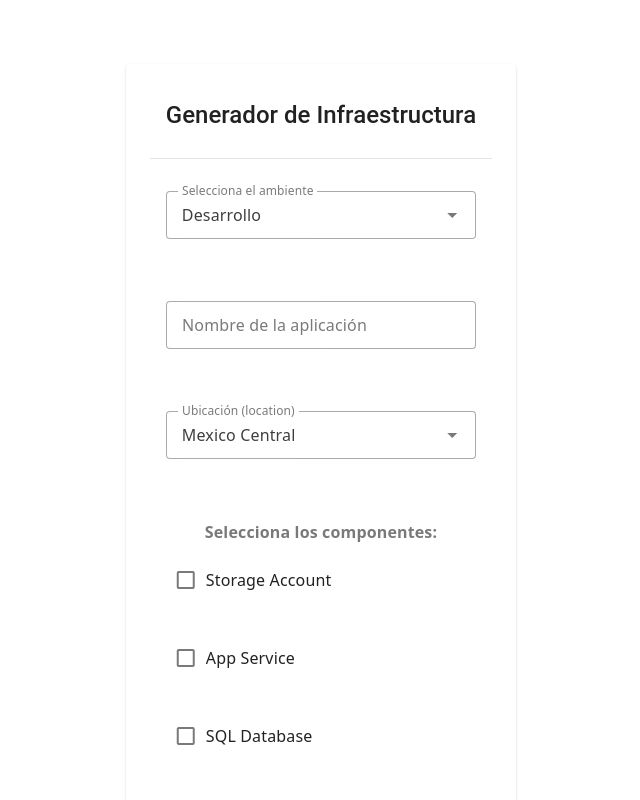
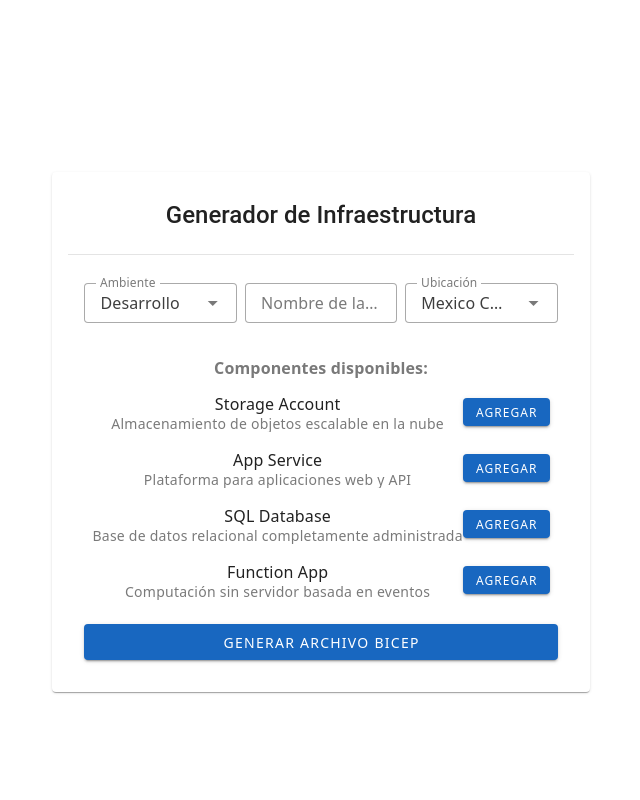
Before and after one commit to vicoscanseco/InfraGen, a Vue app: page / in a window 1280 px wide. Shown: the top 800 px of the page, without its empty margins (319-959 px from the left). Built offline with nearby package versions, Linux system fonts and the light colour scheme.

Commit message:
feat: improve AzureSelector and StorageAccountConfig UI with enhanced layout and validation

```diff
--- a/src/components/AzureSelector.vue
+++ b/src/components/AzureSelector.vue
@@ -1,90 +1,117 @@
 <template>
-  <v-container class="fill-height d-flex flex-column align-center justify-center pa-0" fluid>
-    <v-card class="mx-auto my-8 pa-6" max-width="600">
-      <v-card-title class="text-h5 mb-4 text-center">Generador de Infraestructura</v-card-title>
-      <v-divider class="mb-4" />
+  <v-container class="fill-height d-flex flex-column align-center justify-center pa-2" fluid>
+    <v-card class="mx-auto my-4 pa-4" max-width="800">
+      <v-card-title class="text-h5 mb-3 text-center">Generador de Infraestructura</v-card-title>
+      <v-divider class="mb-3" />
       <v-card-text>
-        <!-- Selector de ambiente -->
-        <v-row>
-          <v-col cols="12">
+        <!-- Campos principales en una fila -->
+        <v-row dense>
+          <v-col cols="12" md="4">
             <v-select
               v-model="selectedEnv"
               :items="environments"
               item-title="label"
               item-value="value"
-              label="Selecciona el ambiente"
-              density="comfortable"
+              label="Ambiente"
+              density="compact"
               variant="outlined"
               required
-              class="mb-4"
             />
           </v-col>
-        </v-row>
-
-        <!-- Campo appName -->
-        <v-row>
-          <v-col cols="12">
+          <v-col cols="12" md="4">
             <v-text-field
               v-model="appName"
               label="Nombre de la aplicación"
-              density="comfortable"
+              density="compact"
               variant="outlined"
               :rules="[v => !!v || 'El nombre de la aplicación es obligatorio']"
               required
-              class="mb-4"
             />
           </v-col>
-        </v-row>
-
-        <!-- Campo location -->
-        <v-row>
-          <v-col cols="12">
+          <v-col cols="12" md="4">
             <v-select
               v-model="location"
               :items="locations"
               item-title="label"
               item-value="value"
-              label="Ubicación (location)"
-              density="comfortable"
+              label="Ubicación"
+              density="compact"
               variant="outlined"
               :rules="[v => !!v || 'La ubicación es obligatoria']"
               required
-              class="mb-4"
             />
           </v-col>
         </v-row>
 
-        <!-- Selección de componentes -->
-        <v-row>
+        <!-- Listado de componentes disponibles -->
+        <v-row dense class="mt-2">
           <v-col cols="12">
-            <v-label class="mb-2 font-weight-bold">Selecciona los componentes:</v-label>
-            <v-selection-control-group v-model="selectedComponents" multiple>
-              <v-checkbox
-                v-for="comp in components"
+            <v-label class="mb-1 font-weight-bold">Componentes disponibles:</v-label>
+            <v-list lines="two" density="compact" class="pa-0">
+              <v-list-item
+                v-for="comp in availableComponents"
                 :key="comp.value"
-                :label="comp.label"
-                :value="comp.value"
-                color="primary"
-              />
-            </v-selection-control-group>
-            <v-alert v-if="errorMsg" type="error" class="mt-4">{{ errorMsg }}</v-alert>
+                :title="comp.label"
+                :subtitle="comp.description"
+                class="px-2"
+              >
+                <template v-slot:append>
+                  <v-btn
+                    color="primary"
+                    size="small"
+                    @click="addComponent(comp)"
+                  >
+                    Agregar
+                  </v-btn>
+                </template>
+              </v-list-item>
+            </v-list>
           </v-col>
         </v-row>
 
-        <!-- Botón y popups de configuración -->
-        <v-row v-for="comp in selectedComponents" :key="comp">
-          <v-col cols="12" class="d-flex align-center">
-            <span class="me-2">{{ components.find(c => c.value === comp)?.label }}</span>
-            <v-btn size="small" color="primary" @click="openConfig(comp)">Configurar</v-btn>
+        <!-- Lista de componentes agregados -->
+        <v-row v-if="configuredComponents.length > 0" dense class="mt-2">
+          <v-col cols="12">
+            <v-label class="mb-1 font-weight-bold">Componentes configurados:</v-label>
+            <v-list lines="two" density="compact" class="pa-0">
+              <v-list-item
+                v-for="(item, index) in configuredComponents"
+                :key="index"
+                :title="item.label"
+                :subtitle="`Nombre: ${item.config.name} | Grupo: ${item.config.resourceGroup}`"
+                class="px-2"
+              >
+                <template v-slot:append>
+                  <v-btn
+                    color="warning"
+                    size="small"
+                    variant="outlined"
+                    @click="editComponent(item, index)"
+                    class="me-1"
+                  >
+                    Editar
+                  </v-btn>
+                  <v-btn
+                    color="error"
+                    size="small"
+                    variant="outlined"
+                    @click="removeComponent(index)"
+                  >
+                    Eliminar
+                  </v-btn>
+                </template>
+              </v-list-item>
+            </v-list>
+            <v-alert v-if="errorMsg" type="error" class="mt-2">{{ errorMsg }}</v-alert>
           </v-col>
         </v-row>
 
         <!-- Botón generar y resultado -->
-        <v-btn class="mt-6" color="primary" @click="generateBicep" block>Generar archivo Bicep</v-btn>
-        <div v-if="bicepContent && !errorMsg" class="bicep-output mt-6">
-          <v-divider class="mb-4" />
+        <v-btn class="mt-4" color="primary" @click="generateBicep" block>Generar archivo Bicep</v-btn>
+        <div v-if="bicepContent && !errorMsg" class="bicep-output mt-4">
+          <v-divider class="mb-3" />
           <div class="text-h6 mb-2">Archivo Bicep generado:</div>
-          <v-sheet color="#f0f4f8" rounded elevation="1" class="pa-4 mb-2">
+          <v-sheet color="#f0f4f8" rounded elevation="1" class="pa-3 mb-2">
             <pre style="white-space: pre-wrap; word-break: break-all;">{{ bicepContent }}</pre>
           </v-sheet>
           <v-btn color="primary" @click="downloadBicep">Descargar Bicep</v-btn>
@@ -93,19 +120,20 @@
     </v-card>
   </v-container>
 
-  <!-- Dialogs de configuración -->
-  <v-dialog v-for="comp in selectedComponents" :key="comp + '-dialog'" v-model="dialogs[comp]" max-width="500">
+  <!-- Dialog de configuración -->
+  <v-dialog v-model="configDialog" max-width="600" persistent>
     <v-card>
-      <v-card-title>Configurar {{ components.find(c => c.value === comp)?.label }}</v-card-title>
-      <v-card-text>
-        <StorageAccountConfig v-if="comp === 'StorageAccount' && componentConfig['StorageAccount']" :config="componentConfig['StorageAccount']" />
-        <AppServiceConfig v-if="comp === 'AppService' && componentConfig['AppService']" :config="componentConfig['AppService']" />
-        <SqlDatabaseConfig v-if="comp === 'SqlDatabase' && componentConfig['SqlDatabase']" :config="componentConfig['SqlDatabase']" />
-        <FunctionAppConfig v-if="comp === 'FunctionApp' && componentConfig['FunctionApp']" :config="componentConfig['FunctionApp']" />
+      <v-card-title class="py-3">Configurar {{ currentComponent?.label }}</v-card-title>
+      <v-card-text class="py-2">
+        <StorageAccountConfig v-if="currentComponent?.value === 'StorageAccount'" :config="currentConfig" />
+        <AppServiceConfig v-if="currentComponent?.value === 'AppService'" :config="currentConfig" />
+        <SqlDatabaseConfig v-if="currentComponent?.value === 'SqlDatabase'" :config="currentConfig" />
+        <FunctionAppConfig v-if="currentComponent?.value === 'FunctionApp'" :config="currentConfig" />
       </v-card-text>
-      <v-card-actions>
+      <v-card-actions class="py-2">
         <v-spacer />
-        <v-btn color="primary" @click="dialogs[comp] = false">Cerrar</v-btn>
+        <v-btn color="secondary" variant="outlined" @click="cancelConfig">Cancelar</v-btn>
+        <v-btn color="primary" @click="saveConfig">Guardar</v-btn>
       </v-card-actions>
     </v-card>
   </v-dialog>
@@ -154,45 +182,105 @@ onMounted(async () => {
   }
 })
 
-const components = [
-  { value: 'StorageAccount', label: 'Storage Account' },
-  { value: 'AppService', label: 'App Service' },
-  { value: 'SqlDatabase', label: 'SQL Database' },
-  { value: 'FunctionApp', label: 'Function App' }
+const availableComponents = [
+  {
+    value: 'StorageAccount',
+    label: 'Storage Account',
+    description: 'Almacenamiento de objetos escalable en la nube'
+  },
+  {
+    value: 'AppService',
+    label: 'App Service',
+    description: 'Plataforma para aplicaciones web y API'
+  },
+  {
+    value: 'SqlDatabase',
+    label: 'SQL Database',
+    description: 'Base de datos relacional completamente administrada'
+  },
+  {
+    value: 'FunctionApp',
+    label: 'Function App',
+    description: 'Computación sin servidor basada en eventos'
+  }
 ]
 
-const selectedComponents = ref([])
+const configuredComponents = ref([])
 const bicepContent = ref('')
-const componentConfig = reactive({})
 const errorMsg = ref('')
-const dialogs = reactive({})
+const configDialog = ref(false)
+const currentComponent = ref(null)
+const currentConfig = ref({})
+const editingIndex = ref(-1)
 
-function openConfig(comp) {
-  dialogs[comp] = true
+function addComponent(component) {
+  currentComponent.value = component
+
+  // Configuración específica por tipo de componente
+  if (component.value === 'StorageAccount') {
+    currentConfig.value = {
+      name: component.value.toLowerCase(),
+      resourceGroup: 'myResourceGroup',
+      sku: 'Standard_LRS',
+      kind: 'StorageV2',
+      accessTier: 'Hot',
+      httpsOnly: true,
+      enableBlobPublicAccess: false
+    }
+  } else {
+    currentConfig.value = {
+      name: component.value.toLowerCase(),
+      resourceGroup: 'myResourceGroup'
+    }
+  }
+
+  editingIndex.value = -1
+  configDialog.value = true
 }
 
-watch(selectedComponents, (newVal) => {
-  // Inicializa la configuración para cada componente seleccionado
-  newVal.forEach(comp => {
-    if (!componentConfig[comp]) {
-      componentConfig[comp] = {
-        name: comp.toLowerCase(),
-        resourceGroup: 'myResourceGroup'
-      }
-    }
-  })
-  // Elimina la configuración de los componentes no seleccionados
-  Object.keys(componentConfig).forEach(key => {
-    if (!newVal.includes(key)) {
-      delete componentConfig[key]
-    }
-  })
-})
+function editComponent(item, index) {
+  currentComponent.value = availableComponents.find(c => c.value === item.value)
+  currentConfig.value = { ...item.config }
+  editingIndex.value = index
+  configDialog.value = true
+}
+
+function removeComponent(index) {
+  configuredComponents.value.splice(index, 1)
+}
+
+function saveConfig() {
+  if (!currentConfig.value.name || !currentConfig.value.resourceGroup) {
+    errorMsg.value = 'Todos los campos son obligatorios.'
+    return
+  }
+
+  const componentData = {
+    value: currentComponent.value.value,
+    label: currentComponent.value.label,
+    config: { ...currentConfig.value }
+  }
+
+  if (editingIndex.value >= 0) {
+    // Editando componente existente
+    configuredComponents.value[editingIndex.value] = componentData
+  } else {
+    // Agregando nuevo componente
+    configuredComponents.value.push(componentData)
+  }
+
+  configDialog.value = false
+  errorMsg.value = ''
+}
+
+function cancelConfig() {
+  configDialog.value = false
+  errorMsg.value = ''
+}
 
 function generateBicep() {
   let content = ''
   errorMsg.value = ''
-  let hasError = false
 
   if (!appName.value) {
     errorMsg.value = 'El nombre de la aplicación es obligatorio.'
@@ -203,39 +291,40 @@ function generateBicep() {
     return
   }
 
-  selectedComponents.value.forEach(comp => {
-    const cfg = componentConfig[comp]
-    if (!cfg || !cfg.name || !cfg.resourceGroup) {
-      hasError = true
-    }
-  })
-
-  if (hasError || selectedComponents.value.length === 0) {
+  if (configuredComponents.value.length === 0) {
     bicepContent.value = ''
-    errorMsg.value = 'Completa todos los campos de nombre y grupo de recursos para cada componente.'
+    errorMsg.value = 'Agrega al menos un componente para generar el archivo Bicep.'
     return
   }
 
-  selectedComponents.value.forEach(comp => {
-    const cfg = componentConfig[comp]
-    if (comp === 'StorageAccount') {
-      content += `resource storageAccount 'Microsoft.Storage/storageAccounts@2022-09-01' = {
+  configuredComponents.value.forEach(item => {
+    const cfg = item.config
+    if (item.value === 'StorageAccount') {
+      content += `resource storageAccount_${cfg.name} 'Microsoft.Storage/storageAccounts@2022-09-01' = {
   name: '${cfg.name}'
   location: '${location.value}'
-  resourceGroup: '${cfg.resourceGroup}'
   sku: {
-    name: 'Standard_LRS'
+    name: '${cfg.sku || 'Standard_LRS'}'
   }
-  kind: 'StorageV2'
+  kind: '${cfg.kind || 'StorageV2'}'
+  properties: {
+    accessTier: '${cfg.accessTier || 'Hot'}'
+    supportsHttpsTrafficOnly: ${cfg.httpsOnly !== false}
+    allowBlobPublicAccess: ${cfg.enableBlobPublicAccess === true}
+    minimumTlsVersion: 'TLS1_2'
+  }
+  tags: {
+    Environment: '${selectedEnv.value}'
+    Application: '${appName.value}'
+  }
 }
 
 `
     }
-    if (comp === 'AppService') {
-      content += `resource appService 'Microsoft.Web/sites@2022-03-01' = {
+    if (item.value === 'AppService') {
+      content += `resource appService_${cfg.name} 'Microsoft.Web/sites@2022-03-01' = {
   name: '${cfg.name}'
   location: '${location.value}'
-  resourceGroup: '${cfg.resourceGroup}'
   properties: {
     serverFarmId: '${cfg.name}plan'
   }
@@ -243,11 +332,10 @@ function generateBicep() {
 
 `
     }
-    if (comp === 'SqlDatabase') {
-      content += `resource sqlDatabase 'Microsoft.Sql/servers/databases@2022-02-01-preview' = {
+    if (item.value === 'SqlDatabase') {
+      content += `resource sqlDatabase_${cfg.name} 'Microsoft.Sql/servers/databases@2022-02-01-preview' = {
   name: '${cfg.name}'
   location: '${location.value}'
-  resourceGroup: '${cfg.resourceGroup}'
   properties: {
     edition: 'Basic'
   }
@@ -255,11 +343,10 @@ function generateBicep() {
 
 `
     }
-    if (comp === 'FunctionApp') {
-      content += `resource functionApp 'Microsoft.Web/sites@2022-03-01' = {
+    if (item.value === 'FunctionApp') {
+      content += `resource functionApp_${cfg.name} 'Microsoft.Web/sites@2022-03-01' = {
   name: '${cfg.name}'
   location: '${location.value}'
-  resourceGroup: '${cfg.resourceGroup}'
   kind: 'functionapp'
   properties: {
     serverFarmId: '${cfg.name}plan'
--- a/src/components/StorageAccountConfig.vue
+++ b/src/components/StorageAccountConfig.vue
@@ -1,19 +1,144 @@
 <template>
   <v-card class="mb-4" flat>
-    <v-card-title class="text-subtitle-1">Configurar Storage Account</v-card-title>
-    <v-card-text>
-      <v-text-field v-model="config.name" label="Nombre" placeholder="Nombre del recurso" density="comfortable" variant="outlined" class="mb-2" />
-      <v-text-field v-model="config.resourceGroup" label="Grupo de recursos" placeholder="Nombre del grupo" density="comfortable" variant="outlined" />
+    <v-card-title class="text-subtitle-1 py-2">Configurar Storage Account</v-card-title>
+    <v-card-text class="pt-2">
+      <v-row dense>
+        <v-col cols="12" md="6">
+          <v-text-field
+            v-model="config.name"
+            label="Nombre del Storage Account"
+            placeholder="Ej: mystorageaccount"
+            density="compact"
+            variant="outlined"
+            :rules="[rules.required, rules.storageNameFormat]"
+            hint="Solo letras minúsculas y números, 3-24 caracteres"
+            persistent-hint
+          />
+        </v-col>
+        <v-col cols="12" md="6">
+          <v-text-field
+            v-model="config.resourceGroup"
+            label="Grupo de recursos"
+            placeholder="Nombre del grupo"
+            density="compact"
+            variant="outlined"
+            :rules="[rules.required]"
+          />
+        </v-col>
+      </v-row>
+
+      <v-row dense>
+        <v-col cols="12" md="6">
+          <v-select
+            v-model="config.sku"
+            :items="skuOptions"
+            label="Tipo de redundancia (SKU)"
+            item-title="label"
+            item-value="value"
+            density="compact"
+            variant="outlined"
+            hint="Selecciona el nivel de redundancia para tus datos"
+            persistent-hint
+          />
+        </v-col>
+        <v-col cols="12" md="6">
+          <v-select
+            v-model="config.kind"
+            :items="kindOptions"
+            label="Tipo de cuenta"
+            item-title="label"
+            item-value="value"
+            density="compact"
+            variant="outlined"
+            hint="Tipo de storage account según el uso"
+            persistent-hint
+          />
+        </v-col>
+      </v-row>
+
+      <v-row dense>
+        <v-col cols="12" md="6">
+          <v-select
+            v-model="config.accessTier"
+            :items="accessTierOptions"
+            label="Nivel de acceso"
+            item-title="label"
+            item-value="value"
+            density="compact"
+            variant="outlined"
+            hint="Optimización de costos según frecuencia de acceso"
+            persistent-hint
+          />
+        </v-col>
+        <v-col cols="12" md="6" class="d-flex flex-column">
+          <v-switch
+            v-model="config.httpsOnly"
+            label="Solo HTTPS"
+            density="compact"
+            color="primary"
+            hint="Requiere conexiones seguras HTTPS"
+            persistent-hint
+            class="mb-1"
+          />
+          <v-switch
+            v-model="config.enableBlobPublicAccess"
+            label="Permitir acceso público a blobs"
+            density="compact"
+            color="primary"
+            hint="Permite acceso anónimo a contenedores y blobs"
+            persistent-hint
+          />
+        </v-col>
+      </v-row>
     </v-card-text>
   </v-card>
 </template>
 
 <script setup>
-import { defineProps } from 'vue'
+import { defineProps, reactive } from 'vue'
+
 const props = defineProps({
   config: {
     type: Object,
     required: true
   }
 })
+
+// Inicializar valores por defecto si no existen
+if (!props.config.sku) props.config.sku = 'Standard_LRS'
+if (!props.config.kind) props.config.kind = 'StorageV2'
+if (!props.config.accessTier) props.config.accessTier = 'Hot'
+if (props.config.httpsOnly === undefined) props.config.httpsOnly = true
+if (props.config.enableBlobPublicAccess === undefined) props.config.enableBlobPublicAccess = false
+
+const skuOptions = [
+  { label: 'Standard LRS (Locally Redundant)', value: 'Standard_LRS' },
+  { label: 'Standard GRS (Geo Redundant)', value: 'Standard_GRS' },
+  { label: 'Standard RAGRS (Read-Access Geo Redundant)', value: 'Standard_RAGRS' },
+  { label: 'Standard ZRS (Zone Redundant)', value: 'Standard_ZRS' },
+  { label: 'Premium LRS (Premium Locally Redundant)', value: 'Premium_LRS' },
+  { label: 'Premium ZRS (Premium Zone Redundant)', value: 'Premium_ZRS' }
+]
+
+const kindOptions = [
+  { label: 'StorageV2 (General Purpose v2)', value: 'StorageV2' },
+  { label: 'Storage (General Purpose v1)', value: 'Storage' },
+  { label: 'BlobStorage (Blob Storage)', value: 'BlobStorage' },
+  { label: 'FileStorage (Premium File)', value: 'FileStorage' },
+  { label: 'BlockBlobStorage (Premium Block Blob)', value: 'BlockBlobStorage' }
+]
+
+const accessTierOptions = [
+  { label: 'Hot (Acceso frecuente)', value: 'Hot' },
+  { label: 'Cool (Acceso poco frecuente)', value: 'Cool' }
+]
+
+const rules = {
+  required: value => !!value || 'Este campo es obligatorio',
+  storageNameFormat: value => {
+    if (!value) return true
+    const regex = /^[a-z0-9]{3,24}$/
+    return regex.test(value) || 'Solo letras minúsculas y números, 3-24 caracteres'
+  }
+}
 </script>
```
